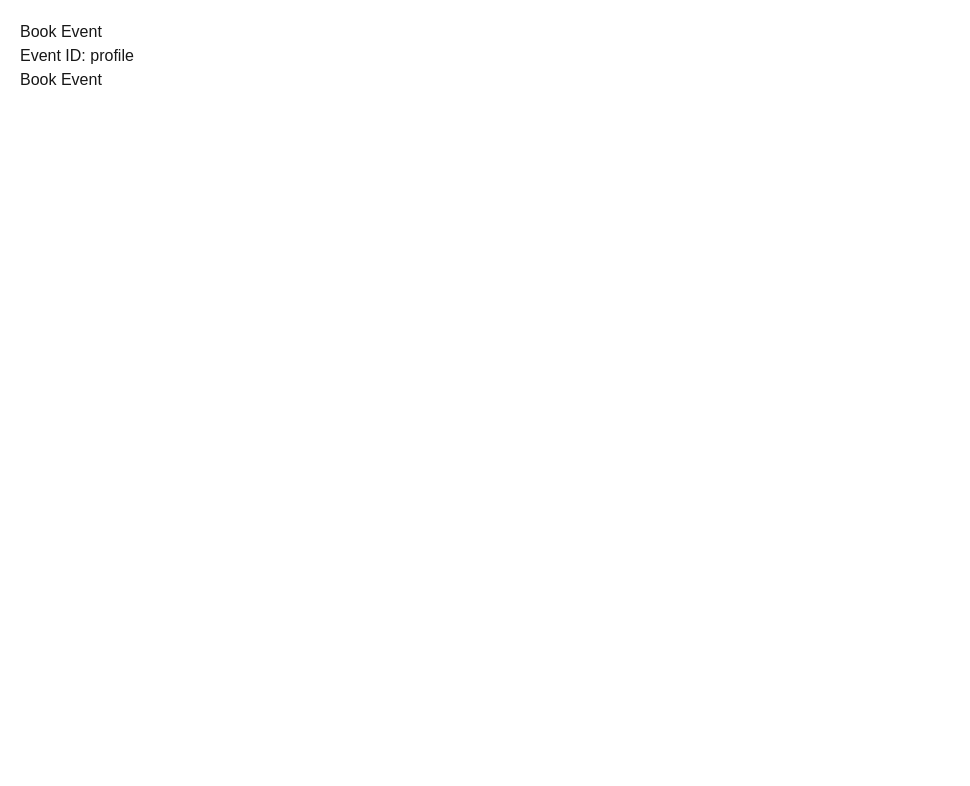
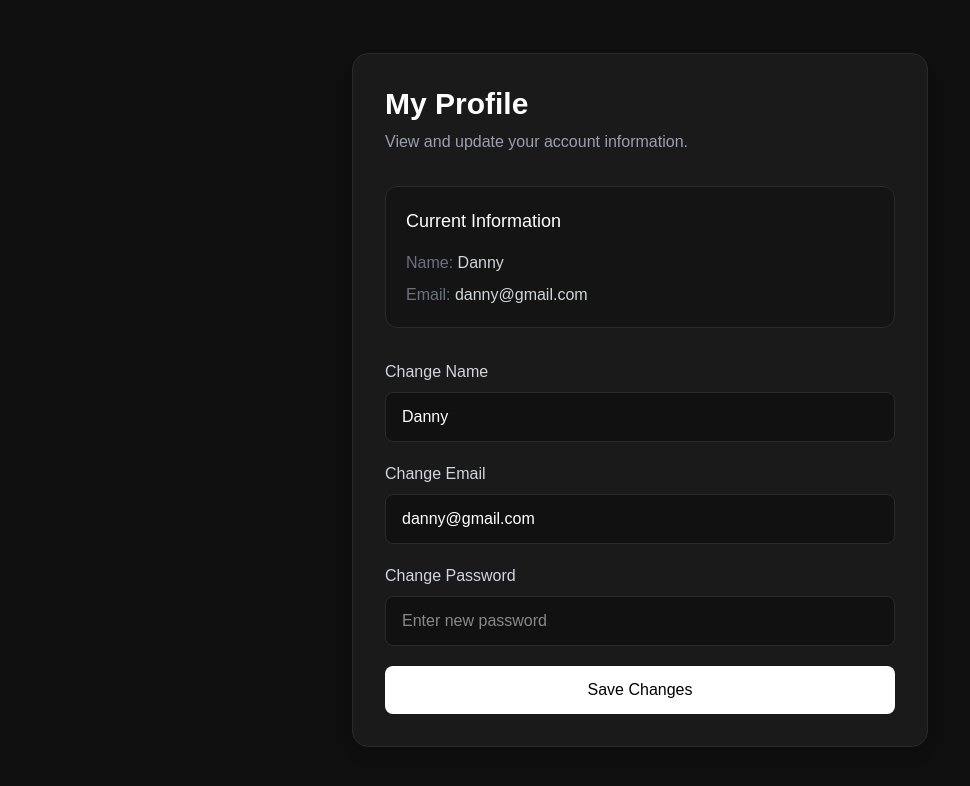
Before and after one commit to amada22/swd-3, a Next.js app: page /booking/profile in a window 1280 px wide. Shown: the top 786 px of the page, without its empty margins (0-970 px from the left). Built offline with nearby package versions, Linux system fonts and the light colour scheme.

Commit message:
Added profile page

```diff
--- /dev/null
+++ b/src/pages/booking/profile.js
@@ -0,0 +1,173 @@
+
+// app/profil/page.jsx
+
+"use client";
+
+import { useEffect, useState } from "react";
+
+export default function ProfilPage() {
+  const [user, setUser] = useState({
+    name: "",
+    email: "",
+  });
+
+  const [formData, setFormData] = useState({
+    name: "",
+    email: "",
+    password: "",
+  });
+
+  const [message, setMessage] = useState("");
+
+  // Load logged in user
+  useEffect(() => {
+    // Example user data
+    // Replace this with your API or localStorage
+    const loggedUser = {
+      name: "Danny",
+      email: "danny@gmail.com",
+    };
+
+    setUser(loggedUser);
+
+    setFormData({
+      name: loggedUser.name,
+      email: loggedUser.email,
+      password: "",
+    });
+  }, []);
+
+  // Handle input changes
+  const handleChange = (e) => {
+    setFormData({
+      ...formData,
+      [e.target.name]: e.target.value,
+    });
+  };
+
+  // Save changes
+  const handleSubmit = async (e) => {
+    e.preventDefault();
+
+    try {
+      // Example API call
+      // Replace with your backend route
+
+      /*
+      await fetch("/api/user/update", {
+        method: "PUT",
+        headers: {
+          "Content-Type": "application/json",
+        },
+        body: JSON.stringify(formData),
+      });
+      */
+
+      setMessage("Profile updated successfully!");
+
+      setUser({
+        name: formData.name,
+        email: formData.email,
+      });
+
+      setFormData({
+        ...formData,
+        password: "",
+      });
+    } catch (error) {
+      setMessage("Something went wrong.");
+    }
+  };
+
+  return (
+    <div className="min-h-screen bg-[#0f0f0f] flex items-center justify-center p-6">
+      <div className="w-full max-w-xl bg-[#1a1a1a] border border-[#2a2a2a] rounded-2xl p-8 shadow-lg">
+
+        <h1 className="text-3xl font-semibold text-white mb-2">
+          My Profile
+        </h1>
+
+        <p className="text-gray-400 mb-8">
+          View and update your account information.
+        </p>
+
+        {/* Current User Info */}
+        <div className="bg-[#141414] border border-[#2a2a2a] rounded-xl p-5 mb-8">
+          <h2 className="text-lg text-white mb-4">Current Information</h2>
+
+          <div className="space-y-2">
+            <p className="text-gray-300">
+              <span className="text-gray-500">Name:</span> {user.name}
+            </p>
+
+            <p className="text-gray-300">
+              <span className="text-gray-500">Email:</span> {user.email}
+            </p>
+          </div>
+        </div>
+
+        {/* Update Form */}
+        <form onSubmit={handleSubmit} className="space-y-5">
+
+          <div>
+            <label className="block text-gray-300 mb-2">
+              Change Name
+            </label>
+
+            <input
+              type="text"
+              name="name"
+              value={formData.name}
+              onChange={handleChange}
+              className="w-full bg-[#111111] border border-[#2a2a2a] rounded-lg px-4 py-3 text-white outline-none focus:border-gray-500"
+              placeholder="Enter new name"
+            />
+          </div>
+
+          <div>
+            <label className="block text-gray-300 mb-2">
+              Change Email
+            </label>
+
+            <input
+              type="email"
+              name="email"
+              value={formData.email}
+              onChange={handleChange}
+              className="w-full bg-[#111111] border border-[#2a2a2a] rounded-lg px-4 py-3 text-white outline-none focus:border-gray-500"
+              placeholder="Enter new email"
+            />
+          </div>
+
+          <div>
+            <label className="block text-gray-300 mb-2">
+              Change Password
+            </label>
+
+            <input
+              type="password"
+              name="password"
+              value={formData.password}
+              onChange={handleChange}
+              className="w-full bg-[#111111] border border-[#2a2a2a] rounded-lg px-4 py-3 text-white outline-none focus:border-gray-500"
+              placeholder="Enter new password"
+            />
+          </div>
+
+          <button
+            type="submit"
+            className="w-full bg-white text-black py-3 rounded-lg font-medium hover:opacity-90 transition"
+          >
+            Save Changes
+          </button>
+
+          {message && (
+            <p className="text-green-400 text-sm mt-2">
+              {message}
+            </p>
+          )}
+        </form>
+      </div>
+    </div>
+  );
+}
```
